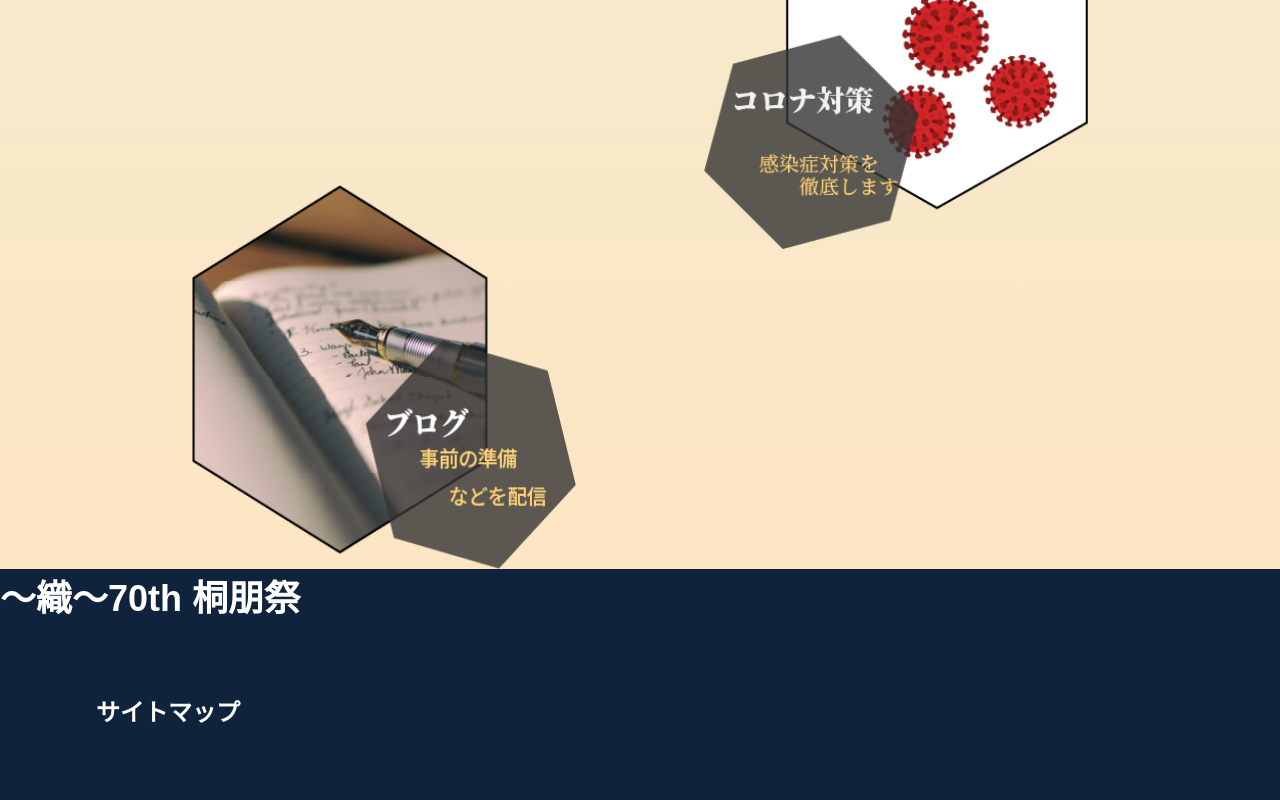
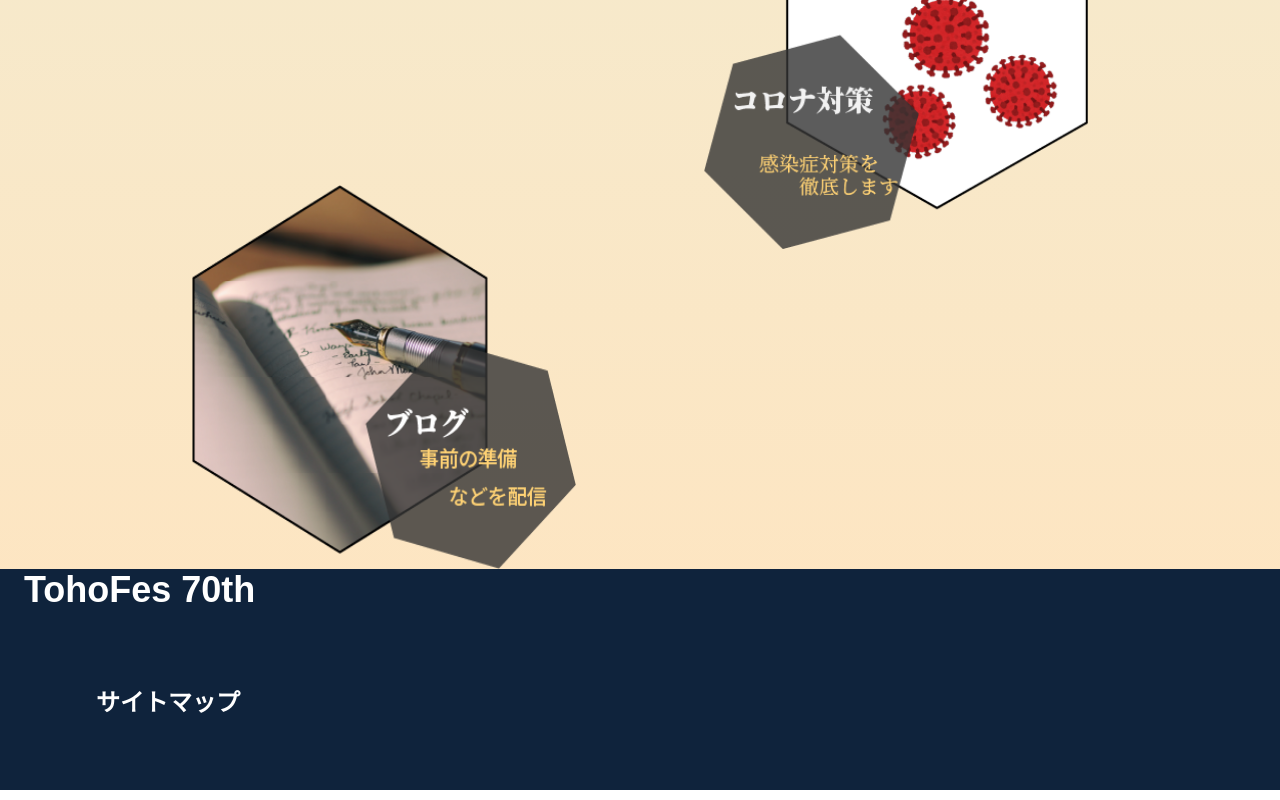
Before and after one commit to toho-festival/website-2021, a Next.js app: page / in a window 1280 px wide. Shown: the part 3412-4212 px from the top of the page. Built offline with nearby package versions, Linux system fonts and the light colour scheme.

Commit message:
chage-footerTitle
footerのタイトルを一番上に合わせました。

```diff
--- a/src/components/Footer/index.tsx
+++ b/src/components/Footer/index.tsx
@@ -5,7 +5,7 @@ import { footerRoutes } from '~/src/scripts/footerRoutes';
 
 const Footer: FC = () => <>
   <FooterContent>
-    <Theme>～織～70th 桐朋祭</Theme>
+    <Theme>TohoFes 70th</Theme>
     {
       footerRoutes.map(
         (sitemap) => <Sitemap key={ sitemap.toString() }>{ sitemap }</Sitemap>,
@@ -27,6 +27,7 @@ const FooterContent = styled.footer`
 `;
 
 const Theme = styled.h2`
+  margin-left:1rem;
   /* font-weight: bold; */
 `;
 
```
